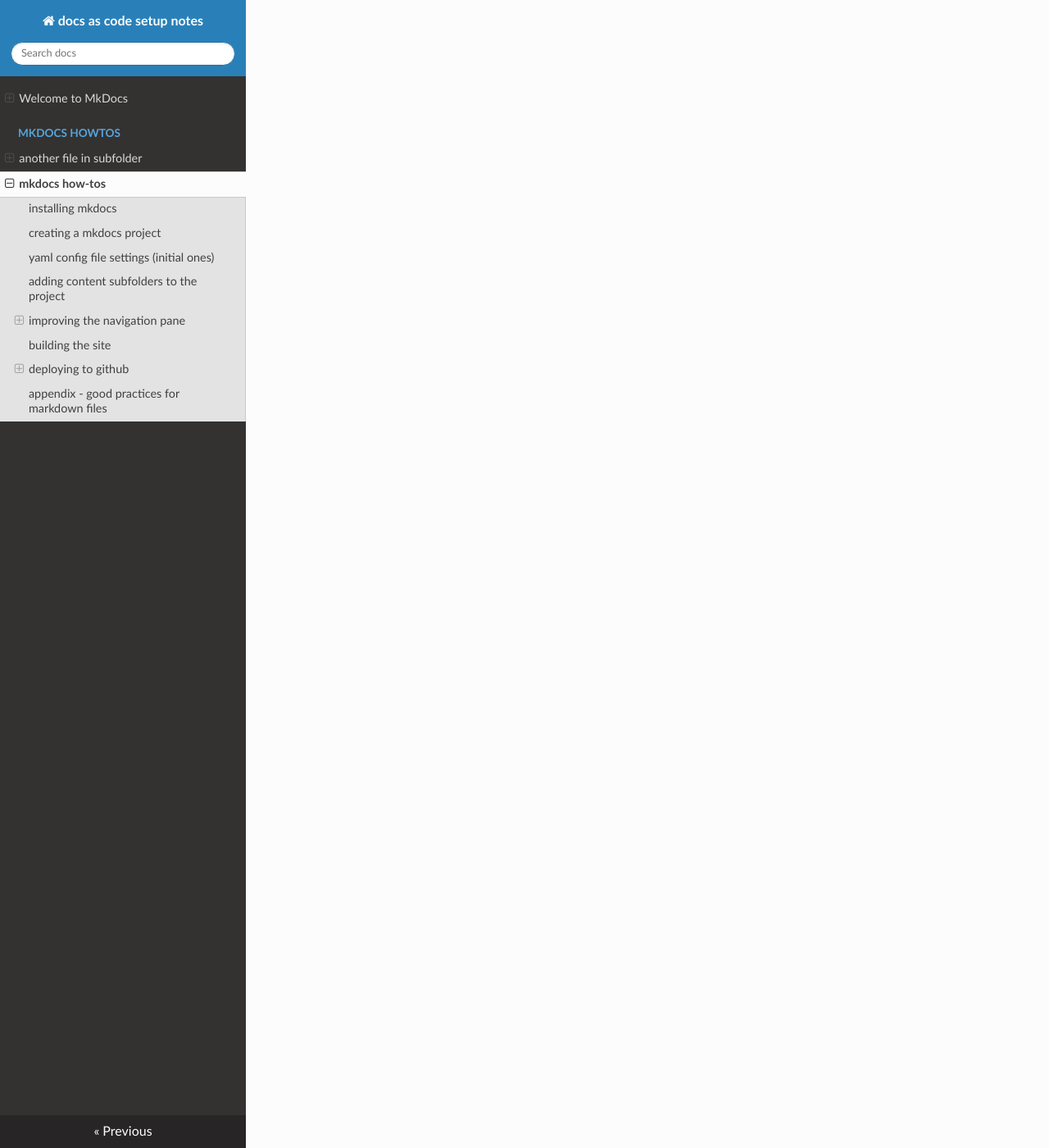
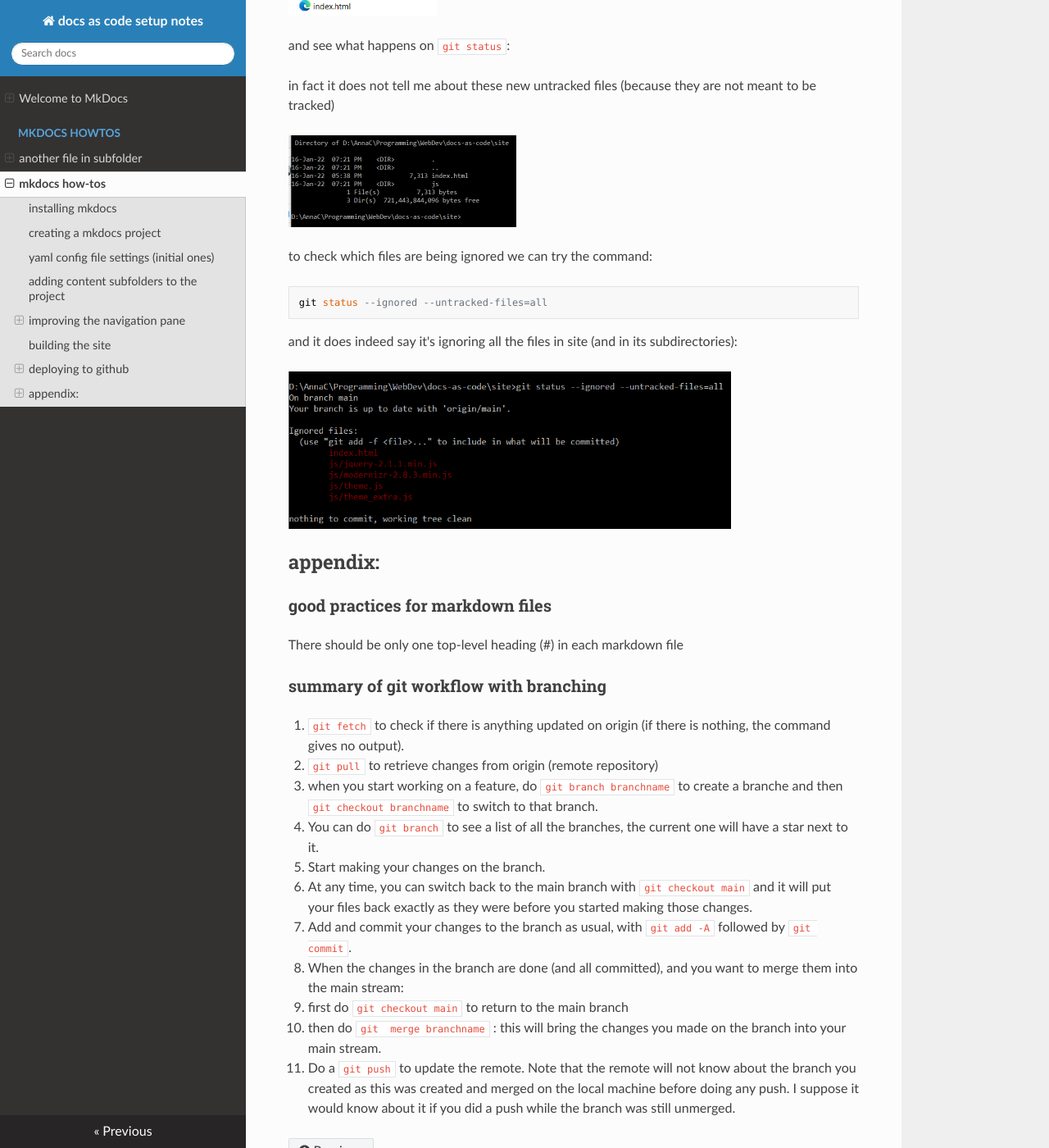
Before and after one commit to acnard/docs-as-code, an MkDocs documentation site: the page built from docs/mkdocs-howtos/mkdocs-how-tos.md, in a window 1280 px wide and 1400 px high, scrolled down 11114 px. Shown: the whole window at 82% size. Built offline with MkDocs 1.6.1, drawn with Linux system fonts in a browser that asks for light colours; nearby versions of some CDN libraries; some of the changed text lies outside the part shown.

Commit message:
github workflow

````diff
--- a/docs/mkdocs-howtos/mkdocs how-tos.md
+++ b/docs/mkdocs-howtos/mkdocs-how-tos.md
@@ -170,10 +170,80 @@
 site/
 ```
 
-### copy the yml config file and docs folder structure in
+### add the yml config file and docs folder structure to the repo
 
-now I can copy in my mkdocs project basically (for now I will not copy in the sites folder)
+now I can copy in my mkdocs project basically (for now I will not copy in the sites folder). So now it looks like this (with the files copied in from the mkdoc project highlighted in yellow):
+<img src="image-20220116190717039.png" alt="image-20220116190717039" style="zoom:67%;" />
 
-## appendix - good practices for markdown files
+if I do a `git status` it tells me that the files I've copied in are untracked:
+
+<img src="image-20220116190916107.png" alt="image-20220116190916107" style="zoom:67%;" />
+
+These are all things I want to track so I can do:
+
+```
+git add -A
+```
+
+Then if I do another
+
+```
+git status
+```
+
+it shows me that all the new stuff needs to be committed
+
+<img src="image-20220116191125595.png" alt="image-20220116191125595" style="zoom:67%;" />
+
+Now I can do a
+
+```
+git commit
+git push
+```
+
+ to get all this up onto github
+
+<img src="image-20220116191830624.png" alt="image-20220116191830624" style="zoom: 50%;" />
+
+### check that site folder is properly ignored
+
+for test purposes, let's create a **site** subfolder and put some files and subfolders in it:
+
+ <img src="image-20220116192158851.png" alt="image-20220116192158851" style="zoom: 67%;" />
+
+and see what happens on `git status`:
+
+in fact it does not tell me about these new untracked files (because they are not meant to be tracked)
+
+<img src="image-20220116192401630.png" alt="image-20220116192401630" style="zoom:50%;" />
+
+to check which files are being ignored we can try the command:
+
+```
+git status --ignored --untracked-files=all
+```
+
+and it does indeed say it's ignoring all the files in site (and in its subdirectories):
+
+<img src="image-20220116192651581.png" alt="image-20220116192651581" style="zoom: 67%;" />
+
+## appendix:
+
+### good practices for markdown files
 
 There should be only one top-level heading (#) in each markdown file
+
+### summary of git workflow with branching
+
+1. `git fetch` to check if there is anything updated on origin (if there is nothing, the command gives no output).
+2. `git pull` to retrieve changes from origin (remote repository)
+3. when you start working on a feature, do `git branch branchname`  to create a branche and then `git checkout branchname` to switch to that branch.
+   - You can do `git branch` to see a list of all the branches, the current one will have a star next to it.
+4. Start making your changes on the branch.
+   - At any time, you can switch back to the main branch with `git checkout main` and it will put your files back exactly as they were before you started making those changes.
+   - Add and commit your changes to the branch as usual, with `git add -A` followed by `git commit`.
+5. When the changes in the branch are done (and all committed), and you want to merge them into the main stream:
+   - first do `git checkout main` to return to the main branch
+   - then do `git  merge branchname` : this will bring the changes you made on the branch into your main stream.
+6. Do a `git push` to update the remote. Note that the remote will not know about the branch you created as this was created and merged on the local machine before doing any push. I suppose it would know about it if you did a push while the branch was still unmerged.
````
Also changed, not shown: docs/mkdocs-howtos/image-20220116190717039.png (added), docs/mkdocs-howtos/image-20220116190916107.png (added), docs/mkdocs-howtos/image-20220116191125595.png (added), docs/mkdocs-howtos/image-20220116191830624.png (added), docs/mkdocs-howtos/image-20220116192158851.png (added), docs/mkdocs-howtos/image-20220116192401630.png (added), docs/mkdocs-howtos/image-20220116192651581.png (added).
